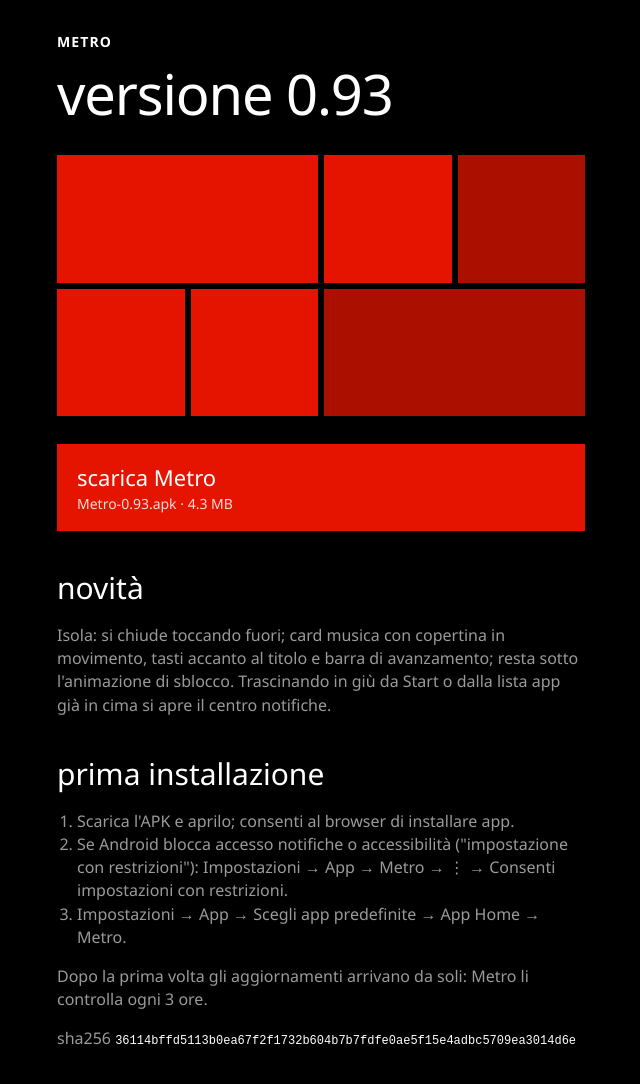
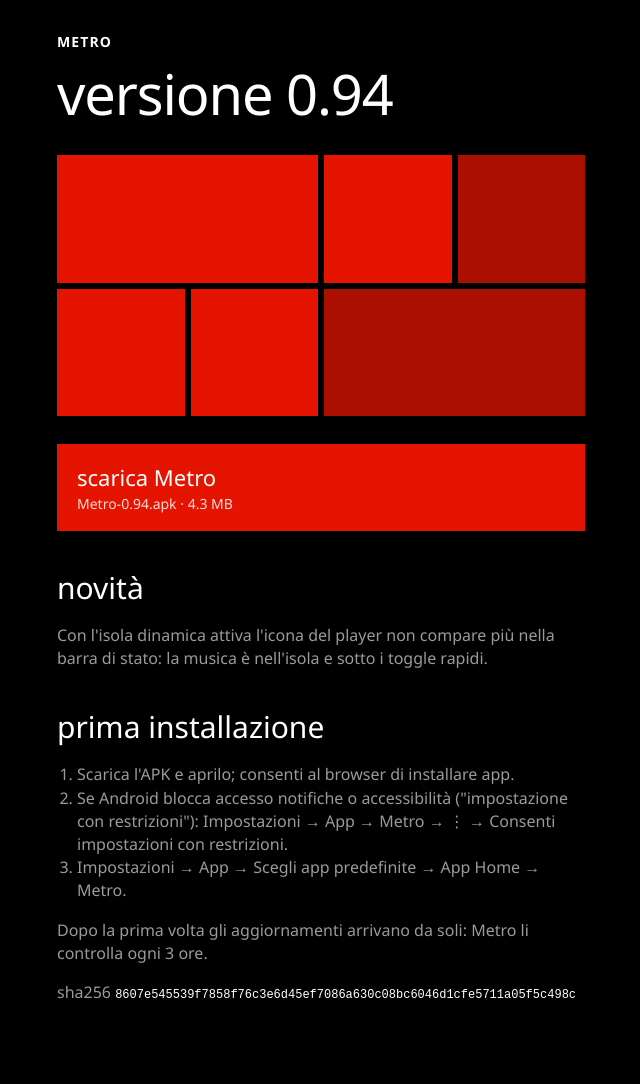
Before and after one commit to mcaruga/metro-ui-download, a plain HTML site: page index.html in a window 1280 px wide. Shown: the whole page, without its empty margins (319-959 px from the left). Drawn offline with Linux system fonts and the light colour scheme.

Commit message:
Metro 0.94

```diff
--- a/index.html
+++ b/index.html
@@ -3,7 +3,7 @@
 <head>
 <meta charset="utf-8">
 <meta name="viewport" content="width=device-width, initial-scale=1">
-<title>Metro 0.93</title>
+<title>Metro 0.94</title>
 <style>
   :root { --accent: #e51400; --bg: #000; --fg: #fff; --sub: #9a9a9a; }
   * { box-sizing: border-box; }
@@ -27,11 +27,11 @@
 <body>
 <main>
   <div class="app">metro</div>
-  <h1>versione 0.93</h1>
+  <h1>versione 0.94</h1>
   <div class="tiles"><i class="w"></i><i></i><i></i><i></i><i></i><i class="w"></i></div>
-  <a class="dl" href="https://github.com/mcaruga/metro-ui-download/releases/latest/download/Metro-0.93.apk">scarica Metro<small>Metro-0.93.apk · 4.3 MB</small></a>
+  <a class="dl" href="https://github.com/mcaruga/metro-ui-download/releases/latest/download/Metro-0.94.apk">scarica Metro<small>Metro-0.94.apk · 4.3 MB</small></a>
   <h2>novità</h2>
-  <p>Isola: si chiude toccando fuori; card musica con copertina in movimento, tasti accanto al titolo e barra di avanzamento; resta sotto l&#x27;animazione di sblocco. Trascinando in giù da Start o dalla lista app già in cima si apre il centro notifiche.</p>
+  <p>Con l&#x27;isola dinamica attiva l&#x27;icona del player non compare più nella barra di stato: la musica è nell&#x27;isola e sotto i toggle rapidi.</p>
   <h2>prima installazione</h2>
   <ol>
     <li>Scarica l'APK e aprilo; consenti al browser di installare app.</li>
@@ -39,7 +39,7 @@
     <li>Impostazioni → App → Scegli app predefinite → App Home → Metro.</li>
   </ol>
   <p>Dopo la prima volta gli aggiornamenti arrivano da soli: Metro li controlla ogni 3 ore.</p>
-  <p>sha256 <code>36114bffd5113b0ea67f2f1732b604b7b7fdfe0ae5f15e4adbc5709ea3014d6e</code></p>
+  <p>sha256 <code>8607e545539f7858f76c3e6d45ef7086a630c08bc6046d1cfe5711a05f5c498c</code></p>
 </main>
 </body>
 </html>
```
